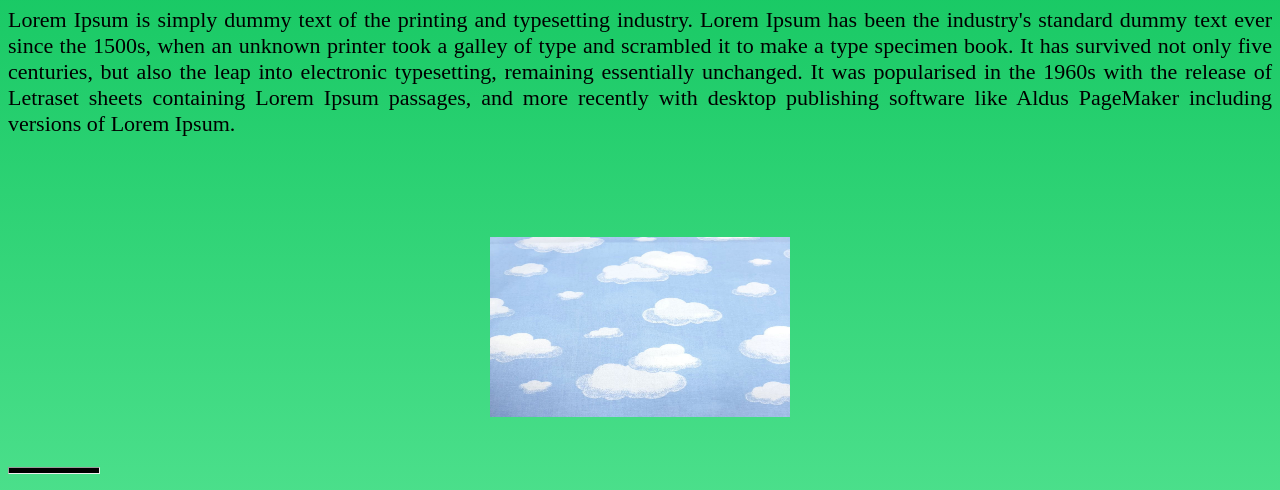
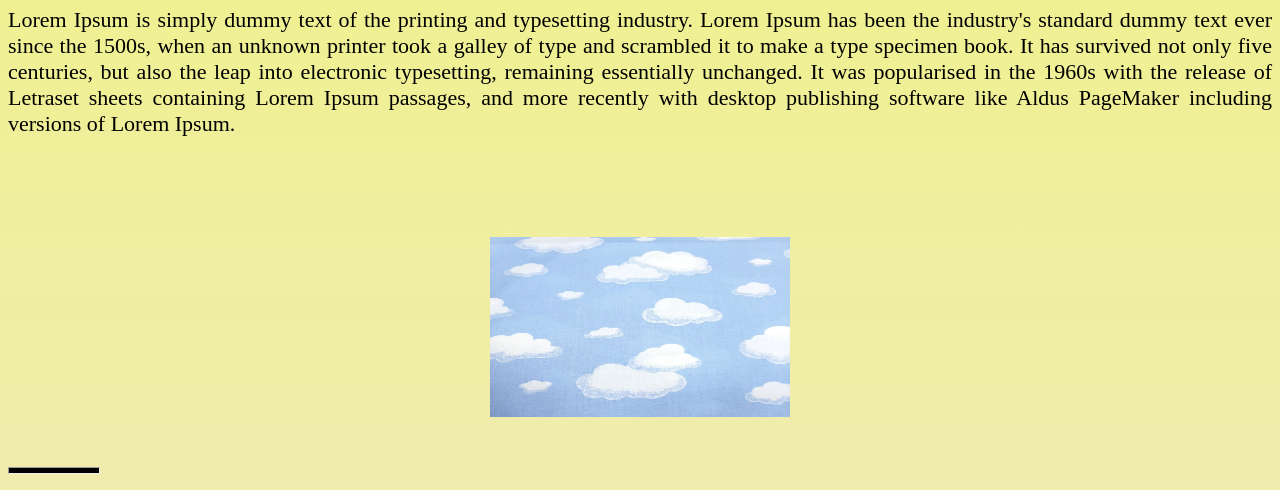
Before and after one commit to evelynkarinne/infor, a plain HTML site: page index.html in a window 1280 px wide. Shown: the part 178-668 px from the top of the page. Drawn offline with Linux system fonts and the light colour scheme.

Commit message:
Update estilo.css

```diff
--- a/estilo.css
+++ b/estilo.css
@@ -1,5 +1,5 @@
 body{
-	background-image: linear-gradient(to bottom, #08c258, #89faba);
+	background-image: linear-gradient(to bottom,#EFF288, #F2E6D0);
 	/*background: url('icon.png');
 	background-repeat: no-repeat;
 	background-size: 100px 100px;
```
